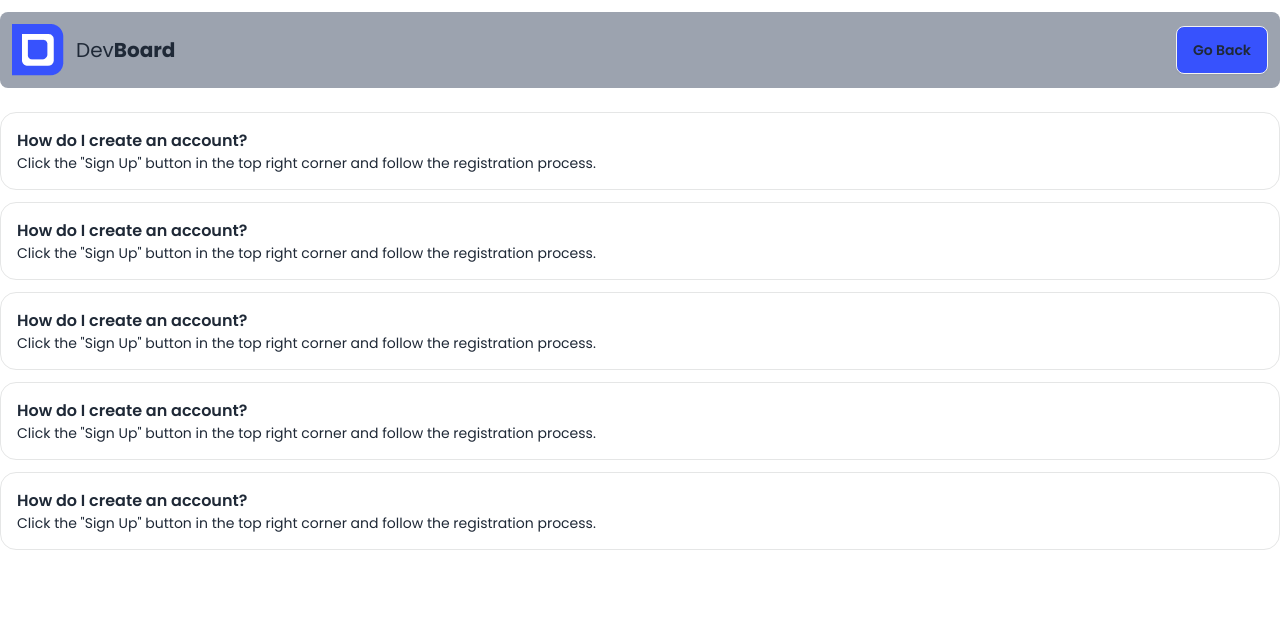
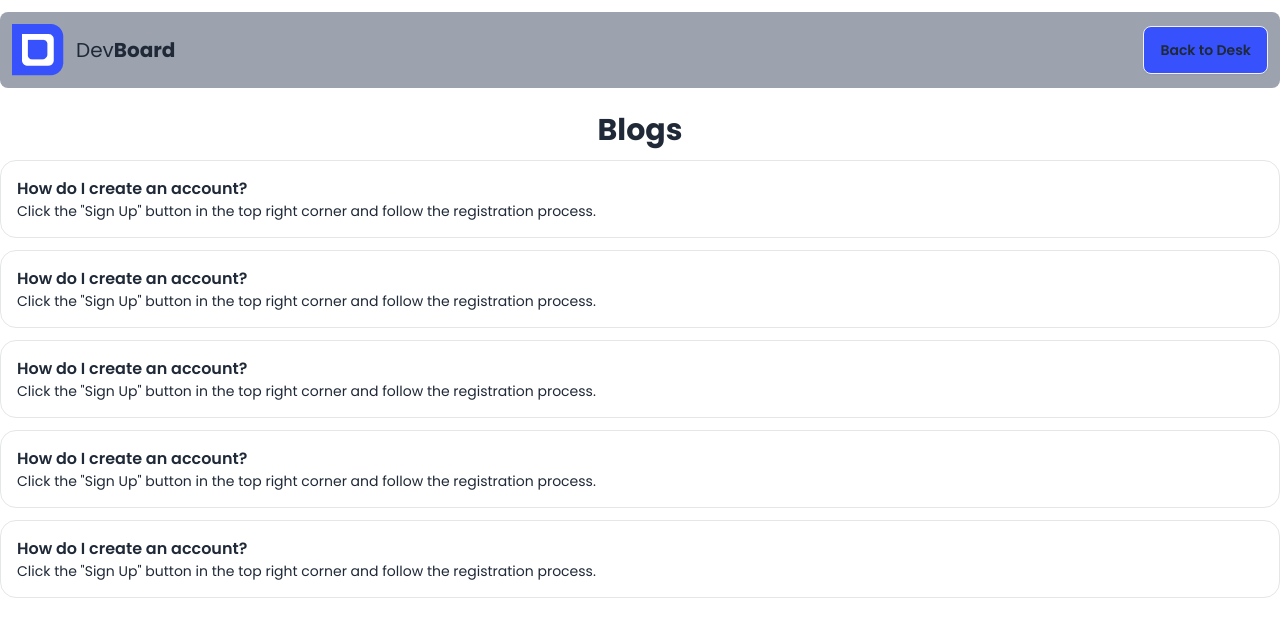
Before and after one commit to arjsabbir88/ph-A5, a plain HTML site: page blog/main.html in a window 1280 px wide. Drawn offline with nearby package versions, Linux system fonts and the light colour scheme; files that its build step writes are made by us from their sources.

Commit message:
change file name

```diff
--- a/blog/index.html
+++ b/blog/main.html
@@ -23,12 +23,15 @@
                 <h1 class="text-xl ml-3 cursor-pointer">Dev<span class="font-bold">Board</span></h1>
             </div>
             <div class="flex items-center">
-                <button id="devPage" class="btn bg-[#3752FD]">Go Back</button>
+                <button id="devPage" class="btn bg-[#3752FD]">Back to Desk</button>
             </div>
         </div>
     </header>
 
     <section class="max-w-7xl mx-auto">
+        <div class="text-center text-3xl font-bold my-3">
+            <h1>Blogs</h1>
+        </div>
         <div class="collapse bg-base-100 border p-4 border-base-300 my-3">
             <div class="font-semibold">
                 <h2>How do I create an account?</h2>
```
